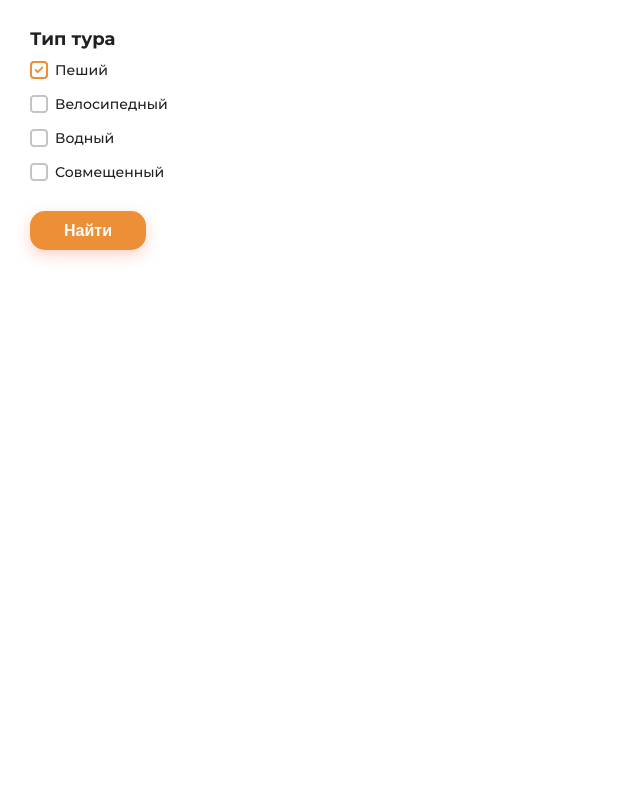
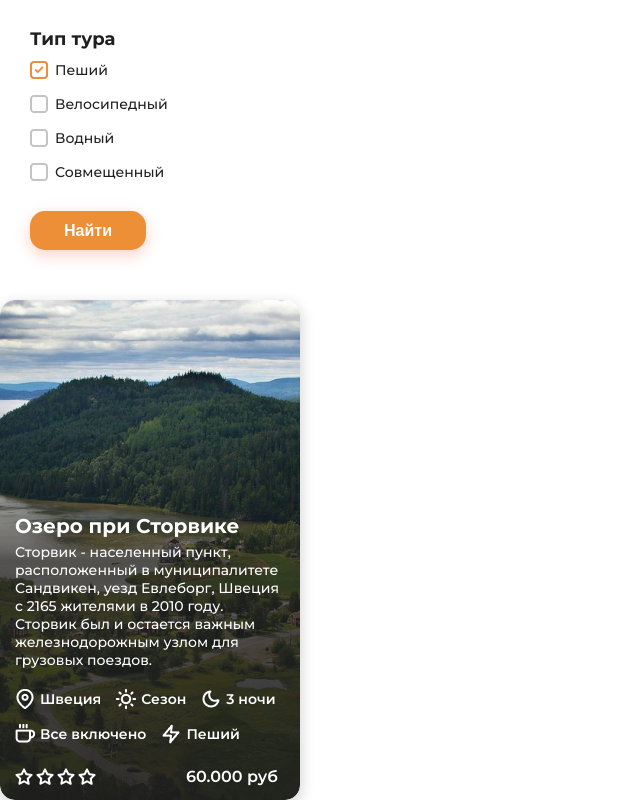
Before and after one commit to sometimes1ago/touragency, a plain HTML site: page tours.html in a window 1280 px wide. Shown: the part 788-1588 px from the top of the page, without its empty margins (0-640 px from the left). Before the commit the page ends 1088 px from the top, so only its background shows below. Drawn offline with Linux system fonts and the light colour scheme.

Commit message:
Tour card marked up and styled

```diff
--- a/scss/tours.scss
+++ b/scss/tours.scss
@@ -426,6 +426,9 @@ input[type=checkbox] {
             padding-top: 10px;
             &-item {
                 padding-bottom: 15px;
+                img {
+                    padding-right: 3px
+                }
                 input[type=checkbox] + label {
                     @extend %checkbox-label;
                 }
@@ -500,3 +503,76 @@ input[type=checkbox] {
         width: 150px;
     }
 }
+
+.tour-cards {
+    color:#fff;
+    .card {
+        width: 300px;
+        height: 500px;
+        border-radius: 15px;
+        box-shadow: 0px 5px 15px 0px #00000033;
+        background: url('../assets/pictures/page_tours/cardbg.png');
+        &-data {
+            padding: {
+                top: 214px;
+                left: 15px;
+            }
+        }
+        &-header {
+            font-size: 20px;
+            font-weight: 800;
+            line-height: 24px;
+            padding-bottom: 5px;
+        }
+        &-description {
+            width: 272px;
+            font-size: 14px;
+            font-weight: 500;
+
+        }
+        &-list__item {
+            display: flex;
+            flex-direction: row;
+            align-items: center;
+            padding-right: 15px;
+            p {
+                font-weight: 600;
+                font-size: 14px;
+                padding-left: 5px;
+            }
+        }
+        &-list__item:last-child {
+            padding-right: 15px;
+        }
+        &-category-price {
+            display: flex;
+            flex-direction: row;
+            align-items: center;
+            padding-top: 23px;
+            p {
+                font-weight: 600;
+                font-size: 16px;
+            }
+            .category {
+                display: flex;
+                flex-direction: row;
+                padding-right: 87px;
+                img {
+                    margin-right: 3px;
+                }
+            }
+        }
+        .upperrow-list {
+            display: flex;
+            flex-direction: row;
+            padding-top: 20px;
+        }
+        .bottomrow-list {
+            display: flex;
+            flex-direction: row;
+            padding-top: 15px;
+        }
+
+    }
+
+}
--- a/tours.html
+++ b/tours.html
@@ -86,8 +86,8 @@
                         <h4 class="filters-label">Категория места<br/>проживания</h4>
                         <ul class="checkbox">
                             <li class="checkbox-item checkbox-item__any">
-                                <input id="any" type="checkbox" checked name="any" value="any">
-                                <label for="any">Любая</label>
+                                <input id="accomodation" type="checkbox" checked name="accomodation" value="any">
+                                <label for="accomodation">Любая</label>
                             </li>
                             <li class="checkbox-item checkbox-item__fivestar">
                                 <input id="fivestar" type="checkbox" name="fivestar" value="fivestar">
@@ -190,8 +190,54 @@
                     </div>
                 </li>
             </ul>
-
         </form>
+        <div class="tour-cards">
+            <div class="card">
+                <div class="card-data">
+                    <h5 class="card-header">Озеро при Сторвике</h5>
+                    <p class="card-description">Сторвик - населенный пункт, расположенный в муниципалитете Сандвикен,
+                        уезд Евлеборг, Швеция с 2165 жителями в 2010 году.
+                        Сторвик был и остается важным железнодорожным узлом для грузовых поездов.</p>
+                    <div class="card-upperrow-data">
+                        <ul class="upperrow-list">
+                            <li class="card-list__item">
+                                <img src="assets/icons/map-icon.png" alt="country-icon">
+                                <p>Швеция</p>
+                            </li>
+                            <li class="card-list__item">
+                                <img src="assets/icons/season-icon.png" alt="season-icon">
+                                <p>Сезон</p>
+                            </li>
+                            <li class="card-list__item">
+                                <img src="assets/icons/nights-icon.png" alt="nights-icon">
+                                <p>3 ночи</p>
+                            </li>
+                        </ul>
+                    </div>
+                    <div class="card-bottomrow-data">
+                        <ul class="bottomrow-list">
+                            <li class="card-list__item">
+                                <img src="assets/icons/eating-icons.png" alt="eating-icon">
+                                <p>Все включено</p>
+                            </li>
+                            <li class="card-list__item">
+                                <img src="assets/icons/tourtype-icon.png" alt="type-icon">
+                                <p>Пеший</p>
+                            </li>
+                        </ul>
+                    </div>
+                    <div class="card-category-price">
+                        <div class="category">
+                            <img src="assets/icons/star.png" alt="star-icon">
+                            <img src="assets/icons/star.png" alt="star-icon">
+                            <img src="assets/icons/star.png" alt="star-icon">
+                            <img src="assets/icons/star.png" alt="star-icon">
+                        </div>
+                        <p>60.000 руб</p>
+                    </div>
+                </div>
+            </div>
+        </div>
     </main>
 </body>
 </html>
```
Also changed, not shown: assets/icons/eating-icons.png (added), assets/icons/map-icon.png (added), assets/icons/nights-icon.png (added), assets/icons/season-icon.png (added), assets/icons/star.png (added), assets/icons/tourtype-icon.png (added), assets/pictures/page_tours/cardbg.png (added), css/tours.css, css/tours.min.css.
